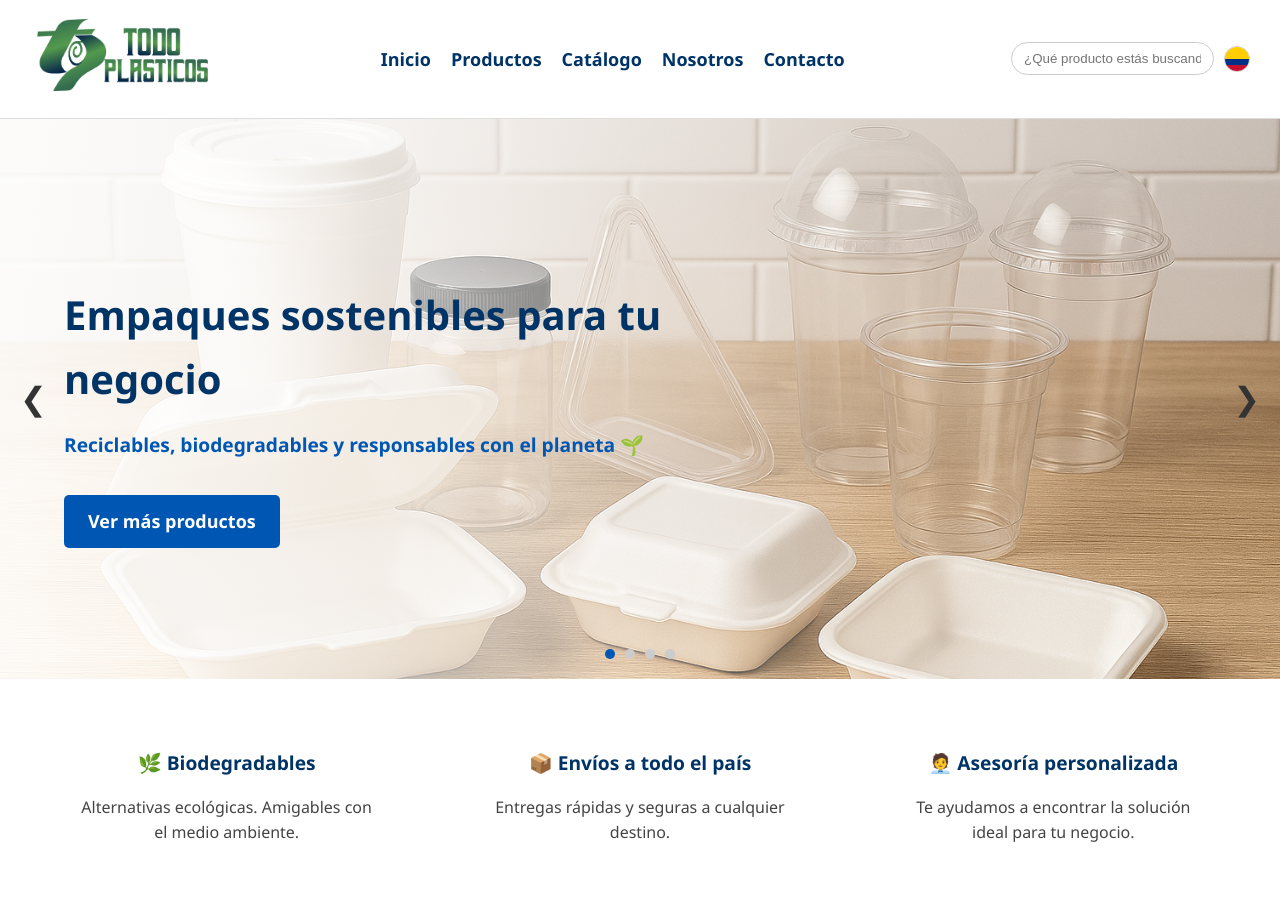
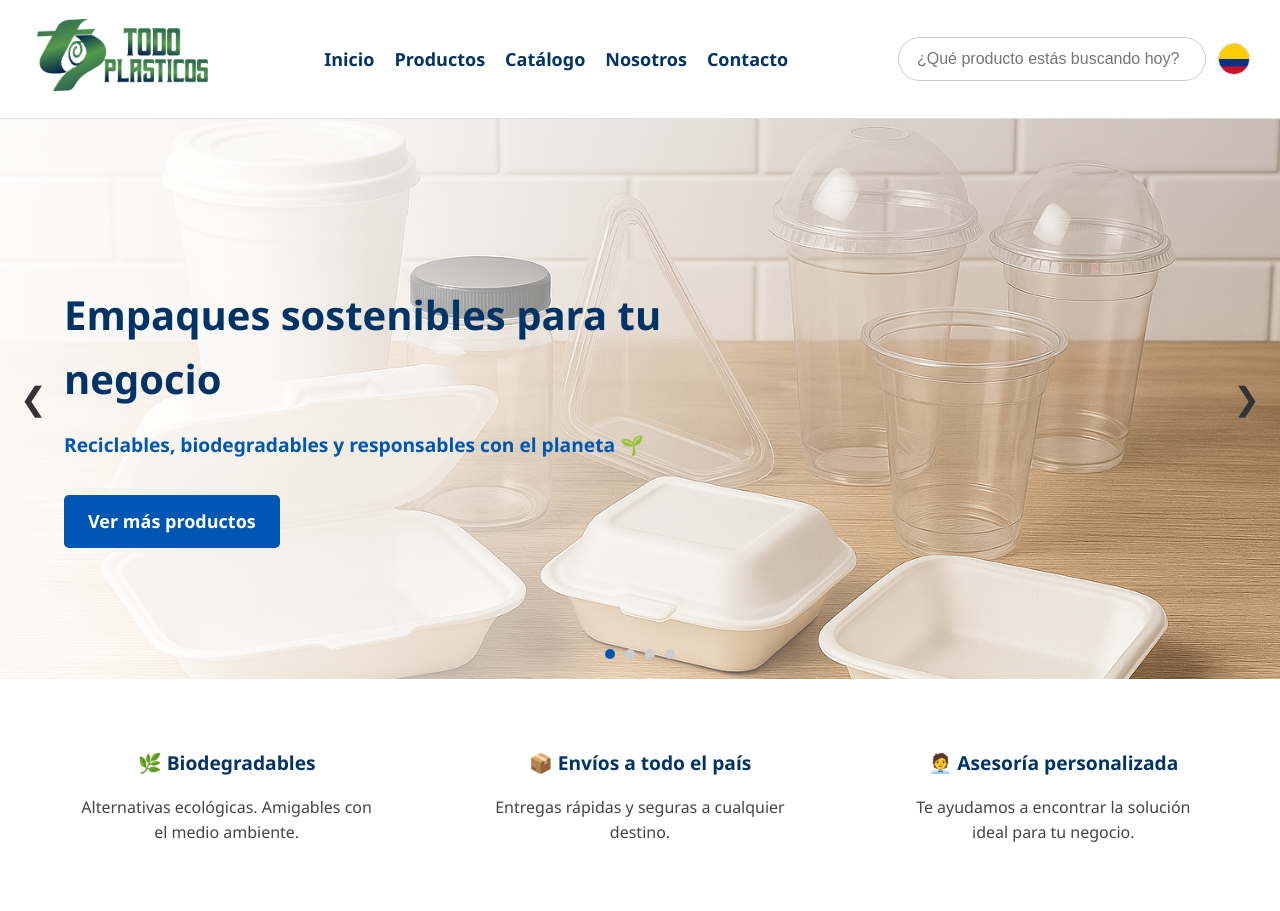
Before and after one commit to IsabellaPolo/Pagina-WEB, a PHP site: page / in a window 1280 px wide. Shown: the top 911 px of the page. Run offline with PHP 8.4, Linux system fonts and the light colour scheme.

Commit message:
buscador

```diff
--- a/css/styles.css
+++ b/css/styles.css
@@ -63,22 +63,27 @@ header {
 .search-container {
   display: flex;
   align-items: center;
-  gap: 10px;
+  gap: 12px;
 }
 
+
 .search-container input {
-  padding: 8px 12px;
-  border-radius: 20px;
+  padding: 12px 18px;
+  font-size: 1rem;
+  border-radius: 25px;
   border: 1px solid #ccc;
+  width: 270px;
 }
 
+
 .flag {
-  width: 24px;
-  height: 24px;
+  width: 30px;
+  height: 30px;
   border-radius: 50%;
   object-fit: cover;
   border: 1px solid #ccc;
 }
+
 
 /* === BOTÓN === */
 .btn-primary {
```
